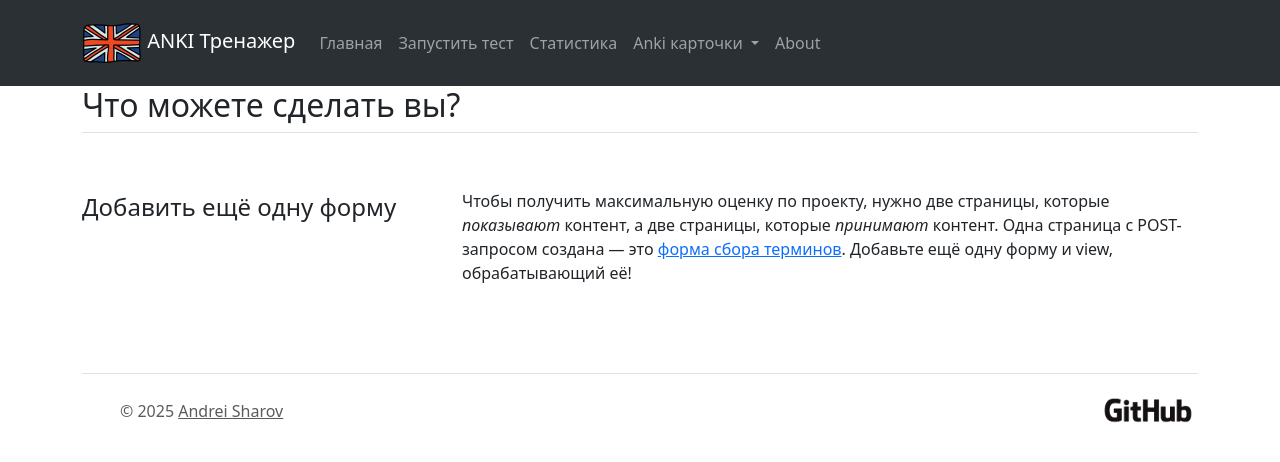
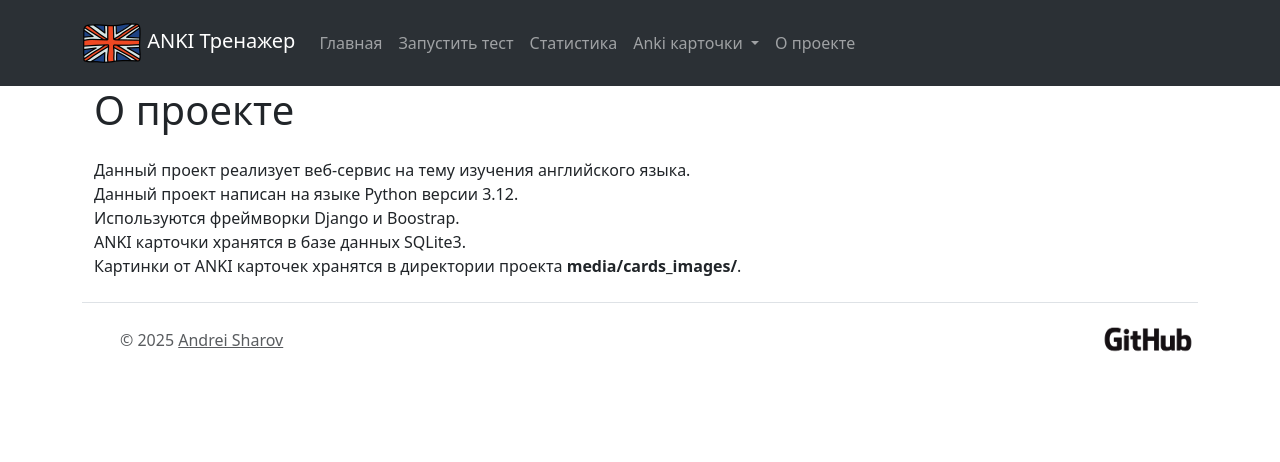
Before and after one commit to andrsharov/language-simulator, a Django app: page /about/ in a window 1280 px wide. Shown: the top 462 px of the page. Run offline with Django 5.2, Linux system fonts and the light colour scheme; some libraries are stand-ins or nearby versions.

Commit message:
Finish about.html template

```diff
--- a/app/simulator/templates/about.html
+++ b/app/simulator/templates/about.html
@@ -1,20 +1,30 @@
 {% extends "base.html" %}
 
+{% load static %}
+
 {% block page-title %}
-Тренажер для изучения английского языка
+О проекте
 {% endblock %}
 
+{% block page-css %}
+<link href="{% static 'css/about.css' %}" rel="stylesheet">
+{% endblock %}
+
+{% block page-lead %}
+<div class="container">
+<h1 class="text-left mb-4">О проекте</h1>
+</div>
+{% endblock %}
 
 {% block content %}
-<h2 class="pb-2 border-bottom">Что можете сделать вы?</h2>
-    <div class="row g-4 py-5 row-cols-1 row-cols-lg-2">
-        <div class="col-lg-4">
-            <h4 class="py-1">Добавить ещё одну форму</h4>
-        </div>
-        <div class="col-lg-8">
-            <p>Чтобы получить максимальную оценку по проекту, нужно две страницы, которые <span class="fst-italic">показывают</span>
-            контент, а две страницы, которые <span class="fst-italic">принимают</span> контент. Одна страница с
-            POST-запросом создана — это <a href="/add-term">форма сбора терминов</a>. Добавьте ещё одну форму и view, обрабатывающий её!</p>
-        </div>
-    </div>
+<div class="container">
+ <p class="card-text">
+     Данный проект реализует веб-сервис на тему изучения английского языка.<br />
+     Данный проект написан на языке Python версии 3.12.<br />
+     Используются фреймворки Django и Boostrap.<br />
+     ANKI карточки хранятся в базе данных SQLite3.<br />
+     Картинки от ANKI карточек хранятся в директории проекта <b>media/cards_images/</b>.<br />
+ </p>
+</div>
+
 {% endblock %}
--- a/app/simulator/templates/base.html
+++ b/app/simulator/templates/base.html
@@ -54,7 +54,7 @@
           </ul>
         </li>
         <li class="nav-item">
-          <a class="nav-link {% active_link 'about' strict=True %}" href="{% url 'about' %}">About</a>
+          <a class="nav-link {% active_link 'about' strict=True %}" href="{% url 'about' %}">О проекте</a>
         </li>
       </ul>
     </div>
```
Also changed, not shown: app/simulator/static/css/about.css (added).
